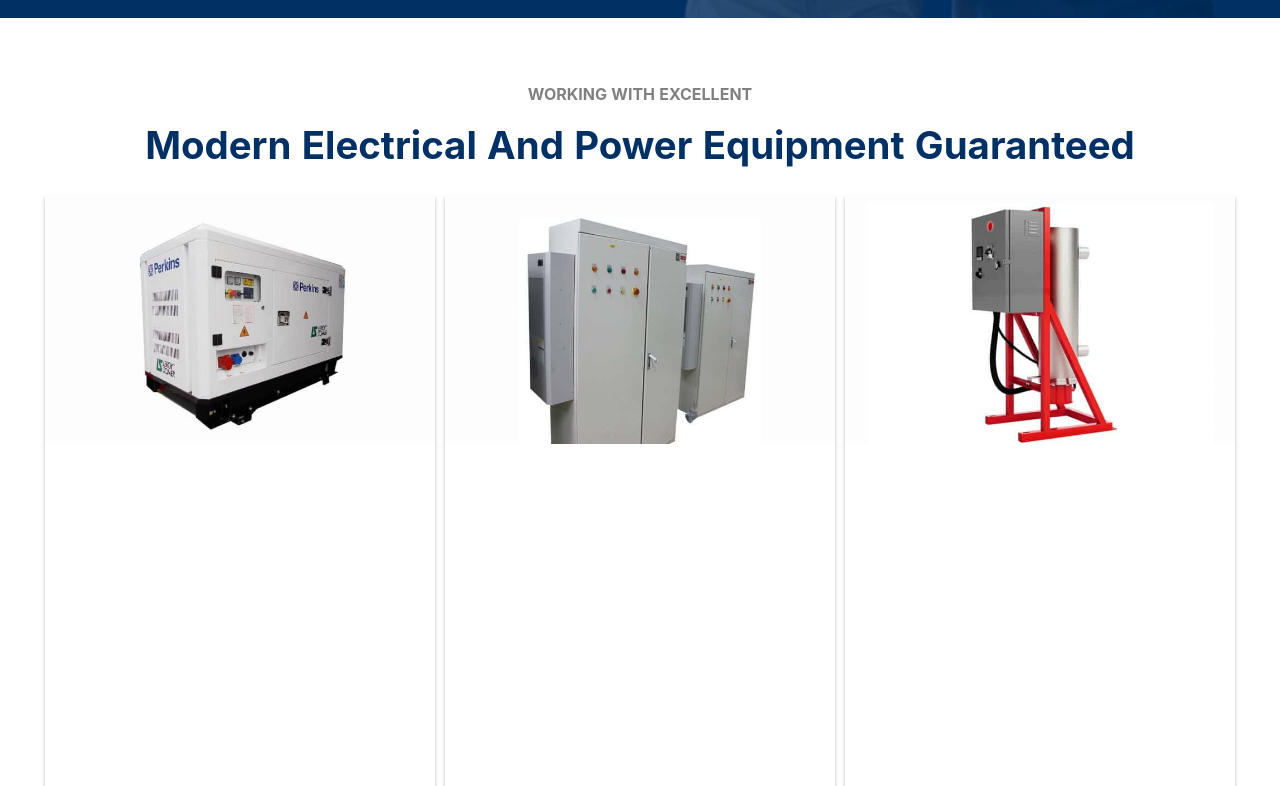
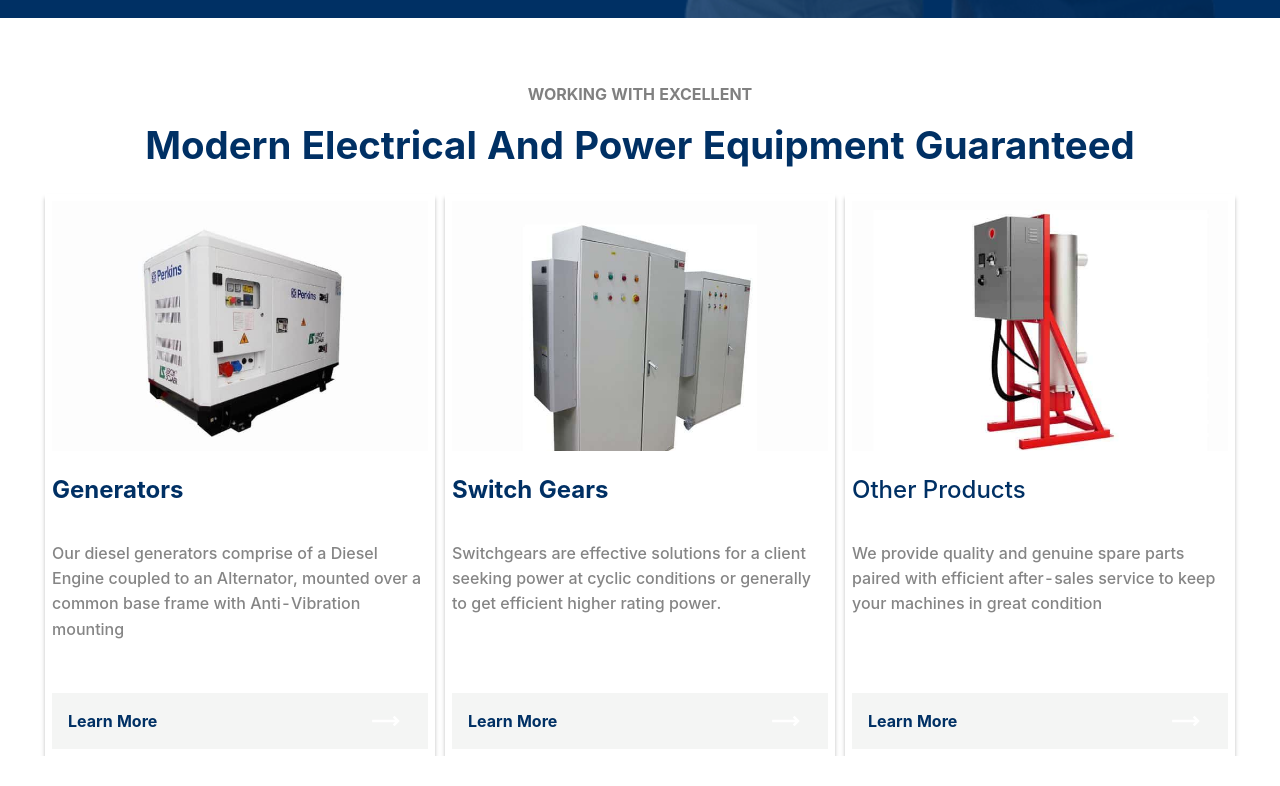
Before and after one commit to liferacer23/special-guacamole, a Next.js app: page / in a window 1280 px wide. Shown: the part 2014-2800 px from the top of the page. After the commit the page ends 2770 px from the top, so only its background shows below. Built offline with nearby package versions, Linux system fonts and the light colour scheme.

Commit message:
Working with Excellent section done

```diff
--- a/pages/index.js
+++ b/pages/index.js
@@ -14,6 +14,7 @@ import { FaWpforms } from "react-icons/fa";
 import generatorSingle from "../assets/generatorSingle.jpg";
 import switchGear from "../assets/switchgear.jpg";
 import otherProducts from "../assets/otherproducts.jpg";
+import { CgArrowLongRight } from "react-icons/cg";
 const Flex = styled.div`
   display: flex;
   text-align: ${(props) => props.align || "left"};
@@ -120,8 +121,29 @@ const Card = styled.div`
   justify-content: start;
   flex-direction: column;
   width: 390px;
-  height: 592px;
+  height: 562px;
   box-shadow: 0px 4px 4px rgba(0, 0, 0, 0.25);
+  padding: 7px;
+`;
+const CardButton = styled("div")`
+  margin-top: auto;
+  height: 3.5rem;
+  line-height: 3.5rem;
+  background: rgb(244, 245, 244);
+  width: 100%;
+  display: flex;
+  align-item: center;
+  justify-content: space-between;
+  padding-left: 1rem;
+  transition: 0.6s;
+  &:hover {
+    background: rgb(215, 186, 47);
+    div {
+      transition: 0.6s;
+      background: rgba(0, 48, 100, 1);
+    }
+  }
+  cursor: pointer;
 `;
 export default function Home() {
   return (
@@ -336,8 +358,50 @@ export default function Home() {
               src={generatorSingle}
               width={250}
               height={250}
-              alt="checklist background"
+              alt="generator Icon"
             />
+            <Text
+              style={{
+                fontSize: "1.5rem",
+                textAlign: "left",
+                color: "rgba(0, 48, 100, 1)",
+                fontWeight: "bold",
+                width: "100%",
+                marginTop: "20px",
+              }}
+            >
+              Generators
+            </Text>
+            <Text
+              style={{
+                fontSize: "1rem",
+                textAlign: "left",
+                color: "#858585",
+                width: "100%",
+                marginTop: "20px",
+              }}
+            >
+              Our diesel generators comprise of a Diesel Engine coupled to an
+              Alternator, mounted over a common base frame with Anti-Vibration
+              mounting
+            </Text>
+            <CardButton>
+              <Text
+                style={{
+                  width: "100%",
+                  fontSize: "1rem",
+                  fontWeight: "bold",
+                  color: "rgba(0, 48, 100, 1)",
+                }}
+              >
+                Learn More
+              </Text>
+              <Flex width="30%" justifyContent="center">
+                <CgArrowLongRight
+                  style={{ fontSize: "30px", color: "#fff" }}
+                />
+              </Flex>
+            </CardButton>
           </Card>
           <Card>
             {" "}
@@ -346,8 +410,50 @@ export default function Home() {
               src={switchGear}
               width={250}
               height={250}
-              alt="checklist background"
+              alt="switch gear"
             />
+            <Text
+              style={{
+                fontSize: "1.5rem",
+                textAlign: "left",
+                color: "rgba(0, 48, 100, 1)",
+                fontWeight: "bold",
+                width: "100%",
+                marginTop: "20px",
+              }}
+            >
+              Switch Gears
+            </Text>
+            <Text
+              style={{
+                fontSize: "1rem",
+                textAlign: "left",
+                color: "#858585",
+                width: "100%",
+                marginTop: "20px",
+              }}
+            >
+              Switchgears are effective solutions for a client seeking power at
+              cyclic conditions or generally to get efficient higher rating
+              power.
+            </Text>
+            <CardButton>
+              <Text
+                style={{
+                  width: "100%",
+                  fontSize: "1rem",
+                  fontWeight: "bold",
+                  color: "rgba(0, 48, 100, 1)",
+                }}
+              >
+                Learn More
+              </Text>
+              <Flex width="30%" justifyContent="center">
+                <CgArrowLongRight
+                  style={{ fontSize: "30px", color: "#fff" }}
+                />
+              </Flex>
+            </CardButton>
           </Card>
           <Card>
             {" "}
@@ -356,8 +462,48 @@ export default function Home() {
               src={otherProducts}
               width={250}
               height={250}
-              alt="checklist background"
+              alt="other products"
             />
+            <Text
+              style={{
+                fontSize: "1.5rem",
+                textAlign: "left",
+                color: "rgba(0, 48, 100, 1)",
+                width: "100%",
+                marginTop: "20px",
+              }}
+            >
+              Other Products
+            </Text>
+            <Text
+              style={{
+                fontSize: "1rem",
+                textAlign: "left",
+                color: "#858585",
+                width: "100%",
+                marginTop: "20px",
+              }}
+            >
+              We provide quality and genuine spare parts paired with efficient
+              after-sales service to keep your machines in great condition
+            </Text>
+            <CardButton>
+              <Text
+                style={{
+                  width: "100%",
+                  fontSize: "1rem",
+                  fontWeight: "bold",
+                  color: "rgba(0, 48, 100, 1)",
+                }}
+              >
+                Learn More
+              </Text>
+              <Flex width="30%" justifyContent="center">
+                <CgArrowLongRight
+                  style={{ fontSize: "30px", color: "#fff" }}
+                />
+              </Flex>
+            </CardButton>
           </Card>
         </Flex>
       </WorkingSection>
```
